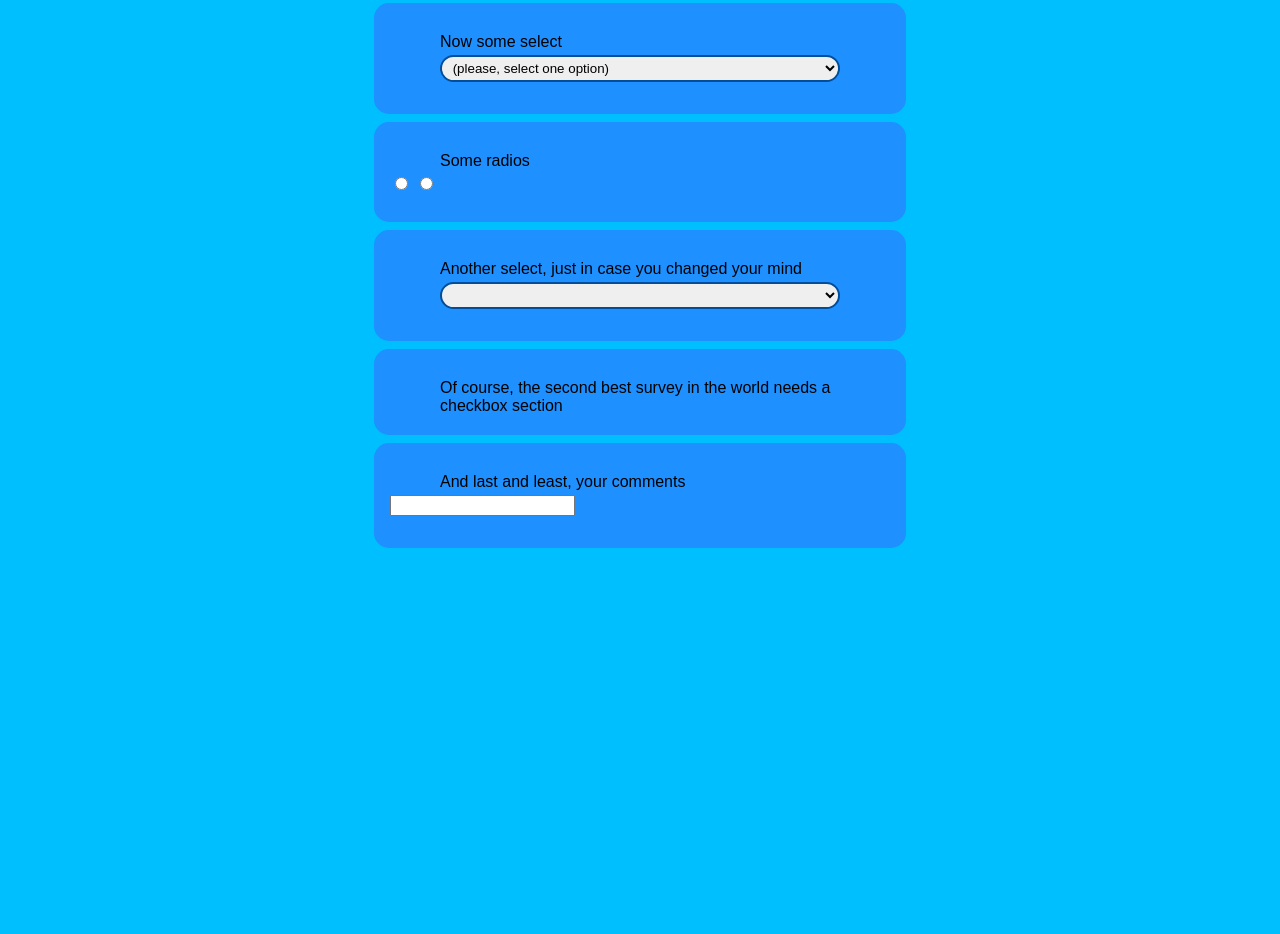
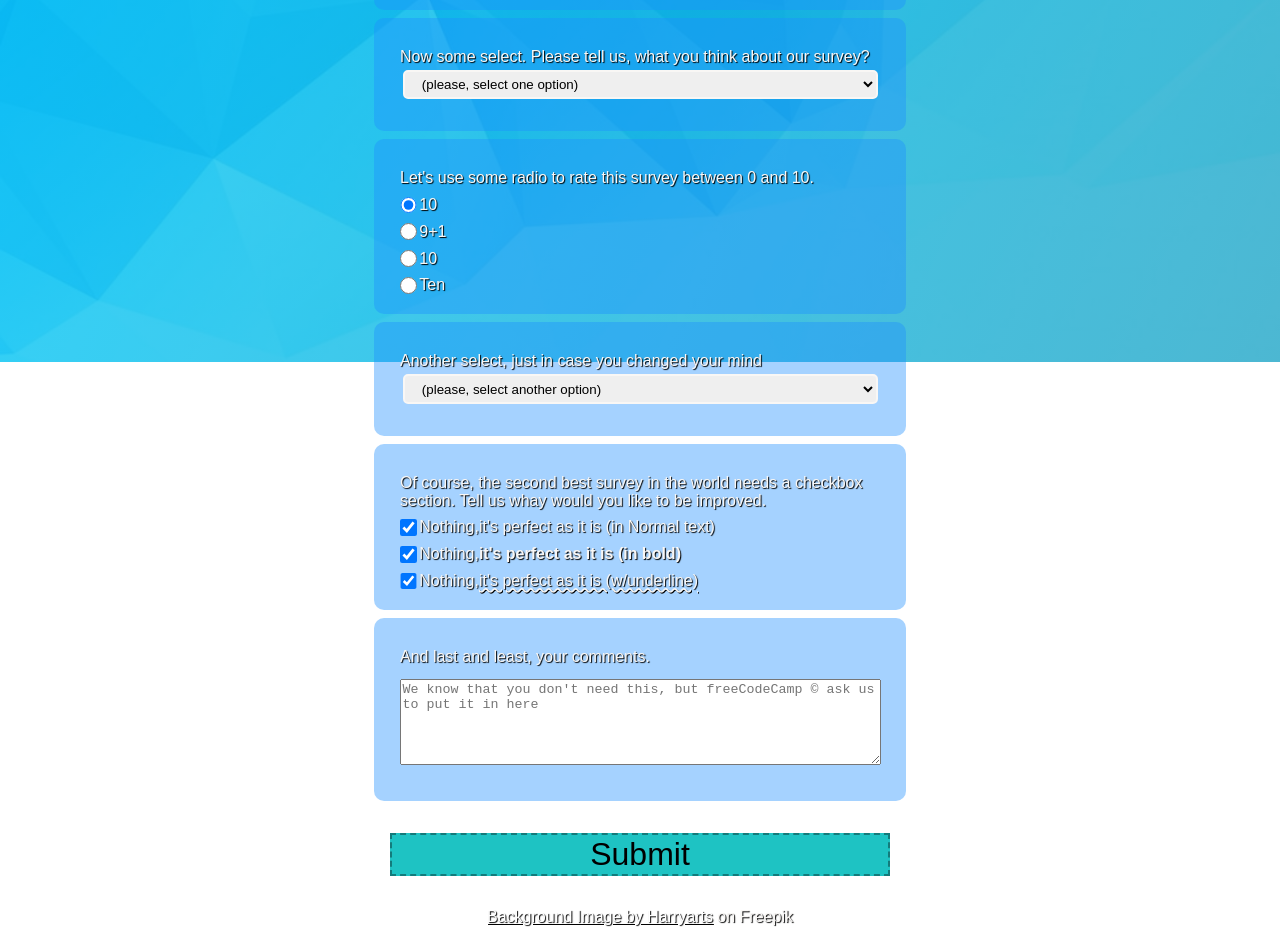
Before and after one commit to danilo-91/freeCodeCampSurveyForm, a plain HTML site: page index.html in a window 1280 px wide. Shown: the part 438-1372 px from the top of the page. Before the commit the page ends 994 px from the top, so only its background shows below. Drawn offline with Linux system fonts and the light colour scheme.

Commit message:
we are almost there

```diff
--- a/index.html
+++ b/index.html
@@ -22,33 +22,43 @@
 	  <input id="number" class="first-section"  type="number" min="0" max="30" placeholder="No lies please" />
 	</div>
 	<div class="form-section">
-	  <label>Now some select</label>
+	  <label>Now some select. Please tell us, what you think about our survey?</label>
 	  <select id="dropdown" required>
 	    <option disabled selected value>(please, select one option)</option>
 	    <option value="best-survey">This is the best survey I've ever seen</option>
 	    <option value="amazing">This is amazing</option>
 	    <option value="wow">WOW</option>
 	    <option value="outstanding">Outstanding</option>
-
 	  </select>
 	</div>
 	<div class="form-section">
-	  <label>Some radios</label>
-	  <input type="radio" name="radio-section" />
-	  <input type="radio" name="radio-section" />
+	  <label>Let's use some radio to rate this survey between 0 and 10.</label>
+	  <label><input type="radio" name="radio-section" value="ten" checked/>10</label>
+	  <label><input type="radio" name="radio-section" value="nine-plus"/>9+1</label>
+	  <label><input type="radio" name="radio-section" value="ten-again"/>10</label>
+	  <label><input type="radio" name="radio-section" value="letter-ten"/>Ten</label>
 	</div>
 	<div class="form-section">
 	  <label>Another select, just in case you changed your mind</label>
 	  <select>
+	    <option disabled selected value>(please, select another option)</option>
+	    <option value="cant-change">I can't change my mind, this is awesome</option>
 	  </select>
 	</div>
 	<div class="form-section">
-	  <label>Of course, the second best survey in the world needs a checkbox section</label>
+	  <label>Of course, the second best survey in the world needs a checkbox section. Tell us whay would you like to be improved.</label>
+	  <label><input type="checkbox" name="checkbox-section" value="nothing" checked/>Nothing,<span class="normal"> it's perfect as it is (in Normal text)</span></label>
+	  <label><input type="checkbox" name="checkbox-section" value="nothing-bold" checked/>Nothing,<span class="bold"> it's perfect as it is (in bold)</span></label>
+	  <label><input type="checkbox" name="checkbox-section" value="nothing-underline" checked/>Nothing,<span class="underline"> it's perfect as it is (w/underline)</span></label>
 	</div>
 	<div class="form-section">
-	  <label>And last and least, your comments</label>
-	  <input type="text" />
+	  <label>And last and least, your comments.</label>
+	  <textarea placeholder="We know that you don't need this, but freeCodeCamp &copy; ask us to put it in here"></textarea>
 	</div>
+	<button type="submit" class="submit-button">Submit</button>
       </form>
     </body>
+    <footer>
+      <a href="https://www.freepik.com/free-vector/blue-white-polygonal-mosaic-background_6613649.htm" target="_blank">Background Image by Harryarts</a> on Freepik
+    </footer>
   </html>
--- a/styles.css
+++ b/styles.css
@@ -1,7 +1,28 @@
 body {
   display: block;
-  background: deepskyblue;
   font-family: sans-serif;
+  color: #f9f7f5;
+  text-shadow: 1px 1px 1px #000000;
+}
+
+body::before {
+  content: '';
+  position: fixed;
+  top: 0;
+  left: 0;
+  height: 100%;
+  width: 100%;
+  z-index: -1;
+  background: var(--color-darkblue);
+  background-image: linear-gradient(
+      115deg,
+      rgba(0, 204, 255, 0.8),
+      rgba(0, 153, 191, 0.7)
+    ),
+    url(images/freeBackground.jpg);
+  background-size: cover;
+  background-repeat: no-repeat;
+  background-position: center;
 }
 
 h1 {
@@ -23,8 +44,9 @@ h1 {
 }
 
 label {
-  display: block;
-  margin: 0.25em 0 0.25em 10%;
+  display: flex;
+  margin: 0.55em 0 0.25em 2%;
+  align-items: center;
 }
 
 label:first-child {
@@ -32,8 +54,8 @@ label:first-child {
 }
 
 .form-section {
-  background-color: dodgerblue;
-  border-radius: 15px;
+  background-color: rgba(30, 144, 255, 0.4);
+  border-radius: 10px;
   margin: 0.5em auto;
   padding: 1em;
   width: 50%;
@@ -48,20 +70,63 @@ input:last-child {
 .first-section {
   display: block;
   height: 2em;
-  width: 80%;
-  border: 2px #004d99 solid;
-  border-radius: 15px;
-  padding: 0 0 0 1em;
+  width: 90%;
+  border: 2px #f9f7f5 solid;
+  border-radius: 5px;
+  padding: 0 1em;
   margin: 0 auto;
 }
 
 select {
   display: block;
-  height: 2em;
-  width: 80%;
-  border: 2px #004d99 solid;
-  border-radius: 15px;
-  padding: 0 0 0 0.5em;
+  height: 2.2em;
+  width: 95%;
+  border: 2px #f9f7f5 solid;
+  border-radius: 5px;
+  padding: 0 1em;
   margin: 0 auto;
   margin-bottom: 16px;
 }
+
+input[type="checkbox"], input[type="radio"] {
+  display: inline-flex;
+  margin: auto 0.2em auto 0;
+  align-items: center;
+  min-height: 1.25em;
+  min-width: 1.25em;
+}
+
+.bold {
+  font-weight: bold;
+}
+
+.underline {
+  text-decoration: underline wavy #f9f7f5;
+}
+
+.submit-button {
+  display: block;
+  margin: 1em auto;
+  max-width: 500px;
+  width: 80%;
+  background-color: #1ec3c3;
+  font-size: 2em;
+  border: 2px dashed #137b7b;
+  cursor: pointer;
+}
+
+textarea {
+  display: inherit;
+  width: 95%;
+  height: 6em;
+  max-width: 500px;
+  margin: 1em auto 1.5em auto;
+}
+
+footer {
+  text-align: center;
+}
+
+a {
+  color: white;
+}
```
Also changed, not shown: images/freeBackground.jpg (added), 2 other files.
